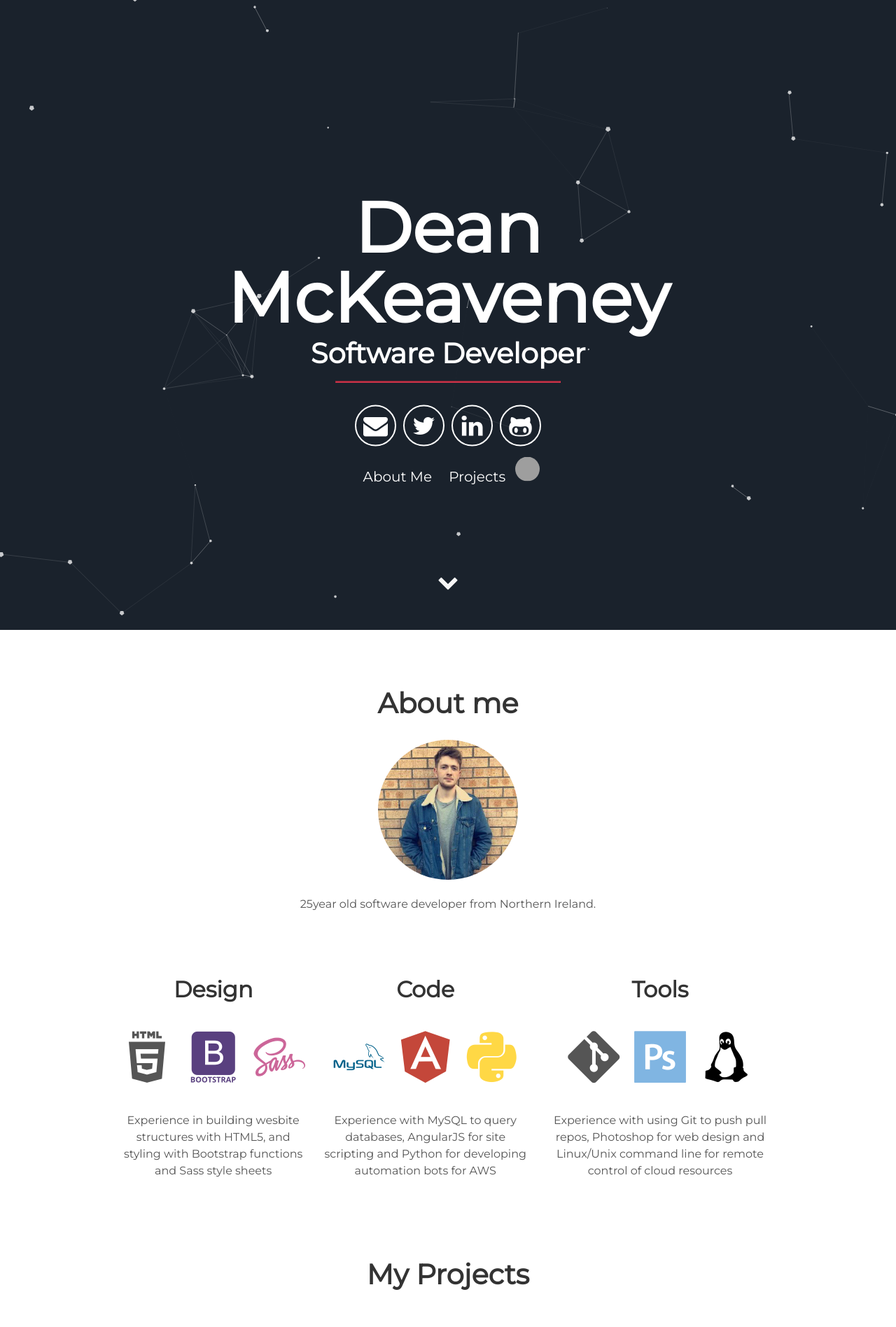
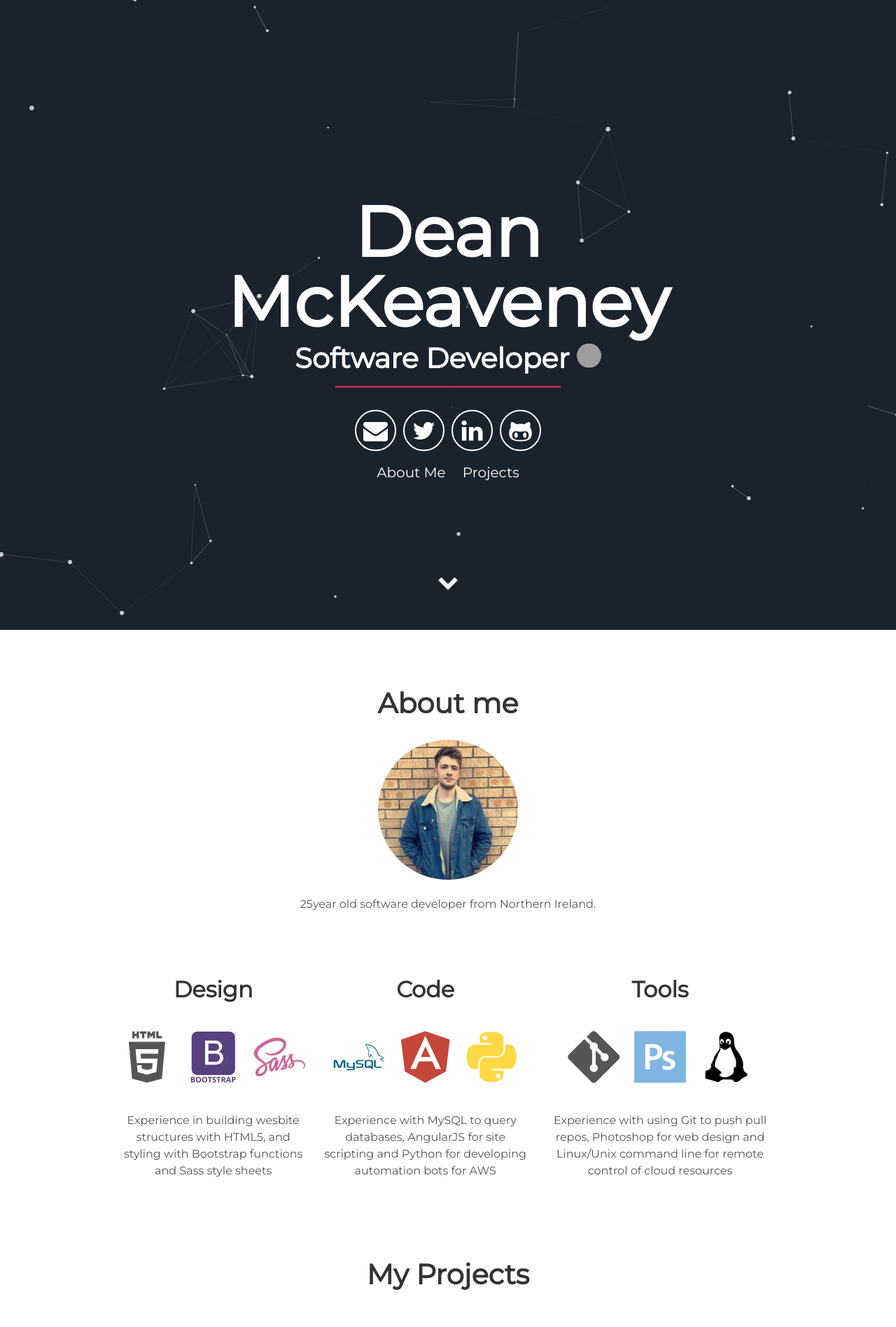
Before and after one commit to DeanMcK123/Portfolio2.0, a Jekyll site: the page built from index.html, in a window 1280 px wide. Shown: the top 1896 px of the page at 70% size. Built offline with Jekyll 4.4.1, drawn with Linux system fonts in a browser that asks for light colours; grey boxes are pictures that could not be loaded.

Commit message:
commit main

```diff
--- a/_includes/header.html
+++ b/_includes/header.html
@@ -2,7 +2,9 @@
   <div class="header">
       <h1>
         <span class="site-title">{{site.username}}</span>
-        <span class="site-description">{{site.user_title}}</span>
+        <span class="site-description">{{site.user_title}}
+          <a href="/assets/Dean McKeaveney CV.docx" style="color: white;"><img src="https://png.icons8.com/office/40/000000/open-resume.png" height="35" width="35"></a>
+        </span>
         <hr style="width: 50%; background-color: #E83951; border-color: #E83951;">
       </h1>
       <div class="header-icons">
@@ -14,7 +16,6 @@
       <div class="header-links">
         <a class="link" href="#about" data-scroll>About Me</a>
         <a class="link" href="#projects" data-scroll>Projects</a>
-        <a href="/assets/Dean McKeaveney CV.docx" style="color: white;"><img src="https://png.icons8.com/office/40/000000/open-resume.png" height="35" width="35"></a>
       </div>
   </div>
   <a class="down" href="#about" data-scroll><i class="icon fa fa-chevron-down" aria-hidden="true"></i></a>
```
